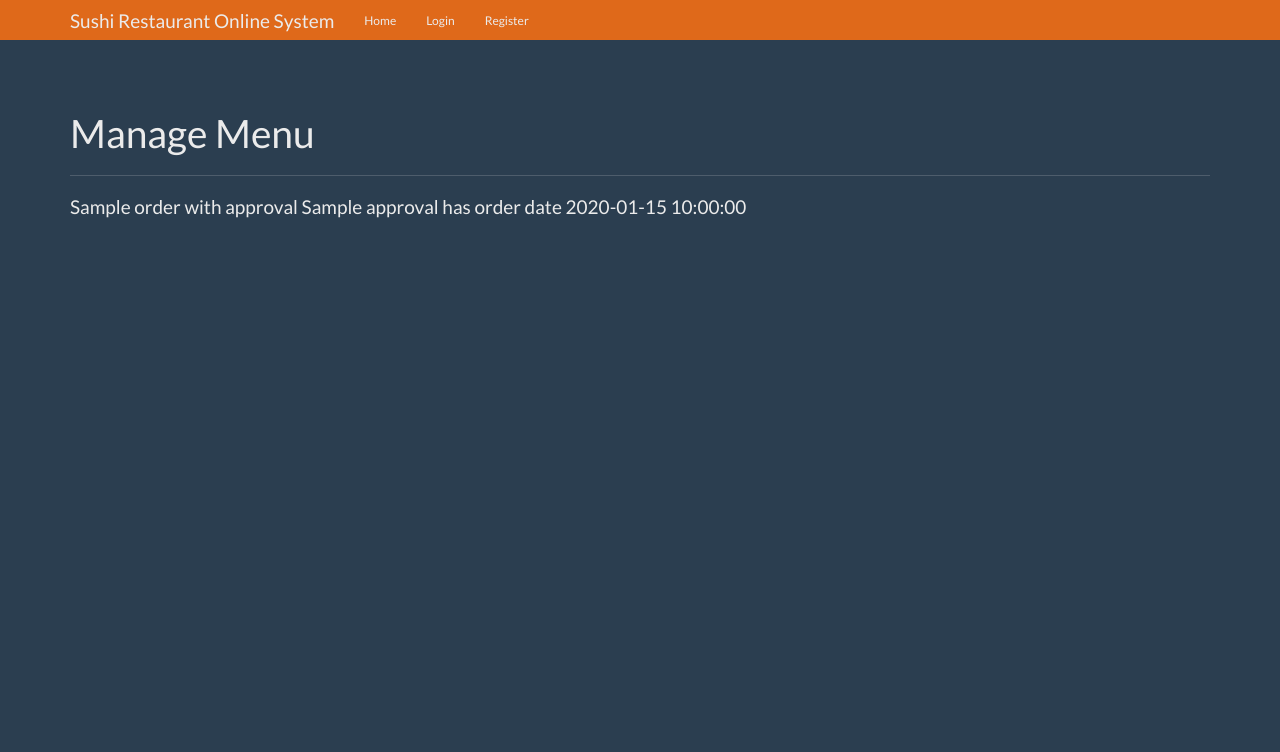
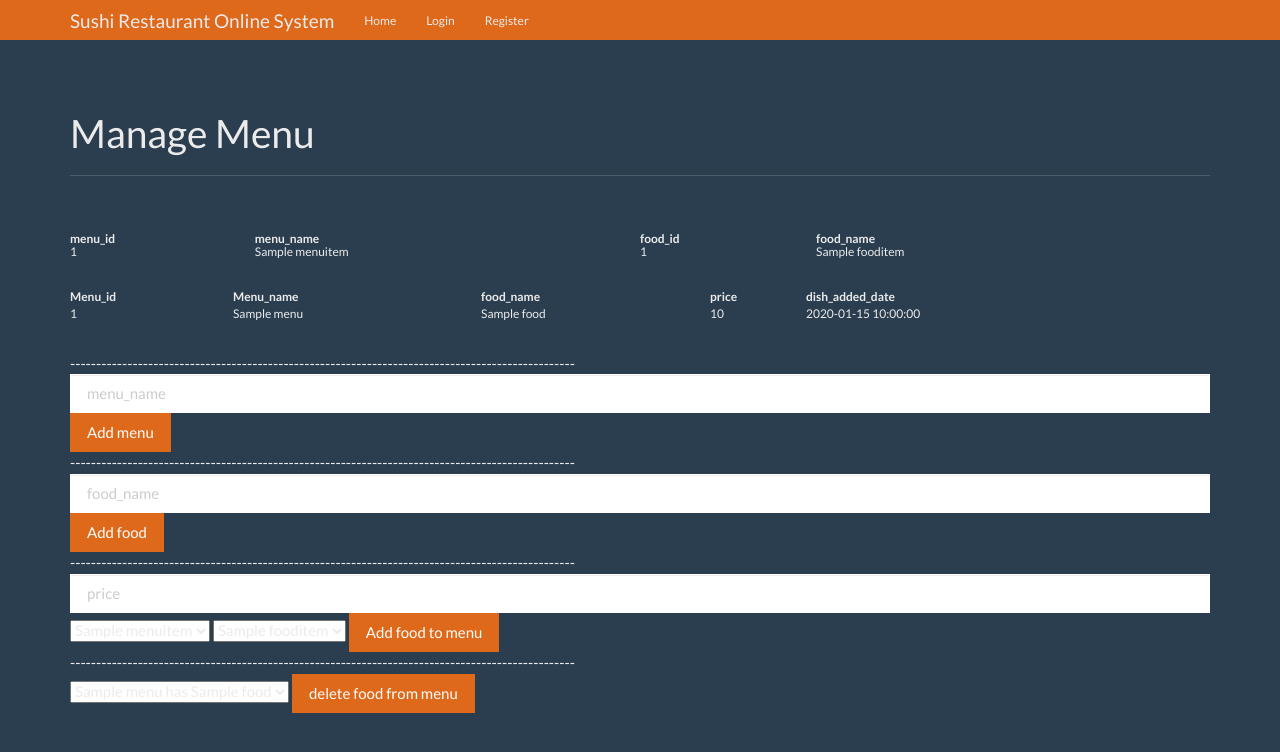
Before and after one commit to csc322-restaurant/Online-Restaurant-System, a Flask app: template flask_qa/templates/managemenu.html in a window 1280 px wide. Shown: the top 752 px of the page. Run offline with Flask 2, Linux system fonts and the light colour scheme; the template is opened without the code that fills it: most values are stand-ins (such as "Sample title", 1, 10 or a date in 2020).

Commit message:
chef managemenu

```diff
--- a/flask_qa/templates/base.html
+++ b/flask_qa/templates/base.html
@@ -50,7 +50,7 @@
             {% if current_user.is_authenticated and ((current_user.role == 'Salesmanager') or (current_user.role == 'Manager')) %}
             <li><a href="{{ url_for('main.manageingredients') }}">Manage ingredients and suppliers</a></li>
             {% endif %}
-            {% if current_user.is_authenticated and (current_user.role == 'Chef') %}
+            {% if current_user.is_authenticated and (current_user.role == 'Chef' or (current_user.role == 'Manager')) %}
             <li><a href="{{ url_for('main.managemenu') }}">Manage Menu</a></li>
             {% endif %}
             {% if current_user.is_authenticated %}
--- a/flask_qa/templates/manageingredients.html
+++ b/flask_qa/templates/manageingredients.html
@@ -20,6 +20,7 @@
                         </tr>
                     {% endfor %}
                 </table>
+                -------------------------------------------------------------------------------------------------
                 <table style="width:30%; margin:30px auto; border-collapse:collapse;">
                     <tr>
                         <th>Ingredient_id</th>
@@ -32,6 +33,7 @@
                         </tr>
                     {% endfor %}
                 </table>
+                -------------------------------------------------------------------------------------------------
                 <table style="width:80%; margin:30px auto; border-collapse:collapse;">
                     <tr>
                         <th>ingredientsupplier_id</th>
@@ -52,18 +54,21 @@
                         </tr>
                     {% endfor %}
                 </table>
+                -------------------------------------------------------------------------------------------------
                 <form class="form-horizontal" method="POST" action="{{ url_for('main.addingredient') }}">
                     <fieldset>
                         <input type="text" class="form-control" name="ingredient_name" id="input_ingredient_name" placeholder="ingredient_name">
                         <button type="submit" class="btn btn-primary">Add ingredients</button>
                     </fieldset>
                 </form>
+                -------------------------------------------------------------------------------------------------
                 <form class="form-horizontal" method="POST" action="{{ url_for('main.addsupplier') }}">
                     <fieldset>
                         <input type="text" class="form-control" name="supplier_name" id="input_supplier_name" placeholder="supplier_name">
                         <button type="submit" class="btn btn-primary">Add ingredient to supply order</button>
                     </fieldset>
                 </form>
+                -------------------------------------------------------------------------------------------------
                 <form class="form-horizontal" method="POST" action="{{ url_for('main.addingredientsupplier') }}">
                     <fieldset>
                         <input type="text" class="form-control" name="supplier_name" id="input_supplier_name" placeholder="supplier_name">
@@ -81,7 +86,6 @@
                         <button type="submit" class="btn btn-primary">Add ingredient to supply order</button>
                     </fieldset>
                 </form>
-
           </div>
         </div><!-- /.col-lg-12 -->
       </div>
--- a/flask_qa/templates/managemenu.html
+++ b/flask_qa/templates/managemenu.html
@@ -8,10 +8,98 @@
       <div class="row">
         <div class="col-lg-12">
           <div class="list-group">
+              <h4 class="list-group-item-heading">
+                <table style="width:50%; margin:30px auto; border-collapse:collapse;" align="left">
+                    <tr>
+                        <th>menu_id</th>
+                        <th>menu_name</th>
+                    </tr>
+                    {% for menuitem in menulist %}
+                        <tr>
+                            <td>{{ menuitem.menu_id }}</td>
+                            <td>{{ menuitem.menu_name }}</td>
+                        </tr>
+                    {% endfor %}
+                </table>
+            </h4>
+            <h4 class="list-group-item-heading">
+                <table style="width:50%; margin:30px auto; border-collapse:collapse;" align="left">
+                    <tr>
+                        <th>food_id</th>
+                        <th>food_name</th>
+                    </tr>
+                    {% for fooditem in food %}
+                        <tr>
+                            <td>{{ fooditem.food_id }}</td>
+                            <td>{{ fooditem.food_name }}</td>
+                        </tr>
+                    {% endfor %}
+                </table>
+            </h4>
+
+              <table style="width:100%; margin:30px auto; border-collapse:collapse;" >
+                <tr>
+                  <th>Menu_id</th>
+                  <th>Menu_name</th>
+                  <th>food_name</th>
+                  <th>price</th>
+                  <th>dish_added_date</th>
+                </tr>
             {% for menuitem in menu %}
-                <h4 class="list-group-item-heading">{{ order.supply_order_name }} with approval {{ order.approval }}  has order date {{order.order_date }}</h4>
+                <tr>
+                    <td>{{ menuitem.Menu.menu_id  }}</td>
+                    <td>{{ menuitem.Menu.menu_name  }}</td>
+                    <td>{{ menuitem.Food.food_name  }}</td>
+                    <td>{{ menuitem.Dish.price  }}</td>
+                    <td>{{ menuitem.Dish.dish_date  }}</td>
+                </tr>
             {% endfor %}
-          </div>
-        </div><!-- /.col-lg-12 -->
-      </div>
+        </div>
+      </div><!-- /.col-lg-12 -->
+    </div>
+    <div>
+        </table>
+        -------------------------------------------------------------------------------------------------
+        <form class="form-horizontal" method="POST" action="{{ url_for('main.addmenu') }}">
+            <fieldset>
+                <input type="text" class="form-control" name="menu_name" id="input_menu_name" placeholder="menu_name">
+                <button type="submit" class="btn btn-primary">Add menu</button>
+            </fieldset>
+        </form>
+        -------------------------------------------------------------------------------------------------
+        <form class="form-horizontal" method="POST" action="{{ url_for('main.addfood') }}">
+            <fieldset>
+                <input type="text" class="form-control" name="food_name" id="input_food_name" placeholder="food_name">
+                <button type="submit" class="btn btn-primary">Add food</button>
+            </fieldset>
+        </form>
+        -------------------------------------------------------------------------------------------------
+        <form class="form-horizontal" method="POST" action="{{ url_for('main.addfoodtomenu') }}">
+            <fieldset>
+                <input type="number" step="any" class="form-control" name="price" id="input_price" placeholder="price">
+                <select name="menu_id" font=black>
+                    {% for menu_item in menulist %}
+                    <option value={{ menu_item.menu_id }} font=black>{{ menu_item.menu_name }}</option>
+                    {% endfor %}
+                </select>
+                <select name="food_id" font=black>
+                    {% for food_item in food %}
+                    <option value={{ food_item.food_id }} font=black>{{ food_item.food_name }}</option>
+                    {% endfor %}
+                </select>
+                <button type="submit" class="btn btn-primary">Add food to menu</button>
+            </fieldset>
+        </form>
+        -------------------------------------------------------------------------------------------------
+        <form class="form-horizontal" method="POST" action="{{ url_for('main.deletefoodfrommenu') }}">
+            <fieldset>
+                <select name="dish_id" font=black>
+                    {% for menu_item in menu %}
+                    <option value={{ menu_item.Dish.dish_id }} font=black>{{ menu_item.Menu.menu_name }} has {{ menu_item.Food.food_name }}</option>
+                    {% endfor %}
+                </select>
+                <button type="submit" class="btn btn-primary">delete food from menu</button>
+            </fieldset>
+        </form>
+    </div>
 {% endblock %}
```
Also changed, not shown: flask_qa/routes/main.py (+64 -2 lines), flask_qa/db.sqlite3.
